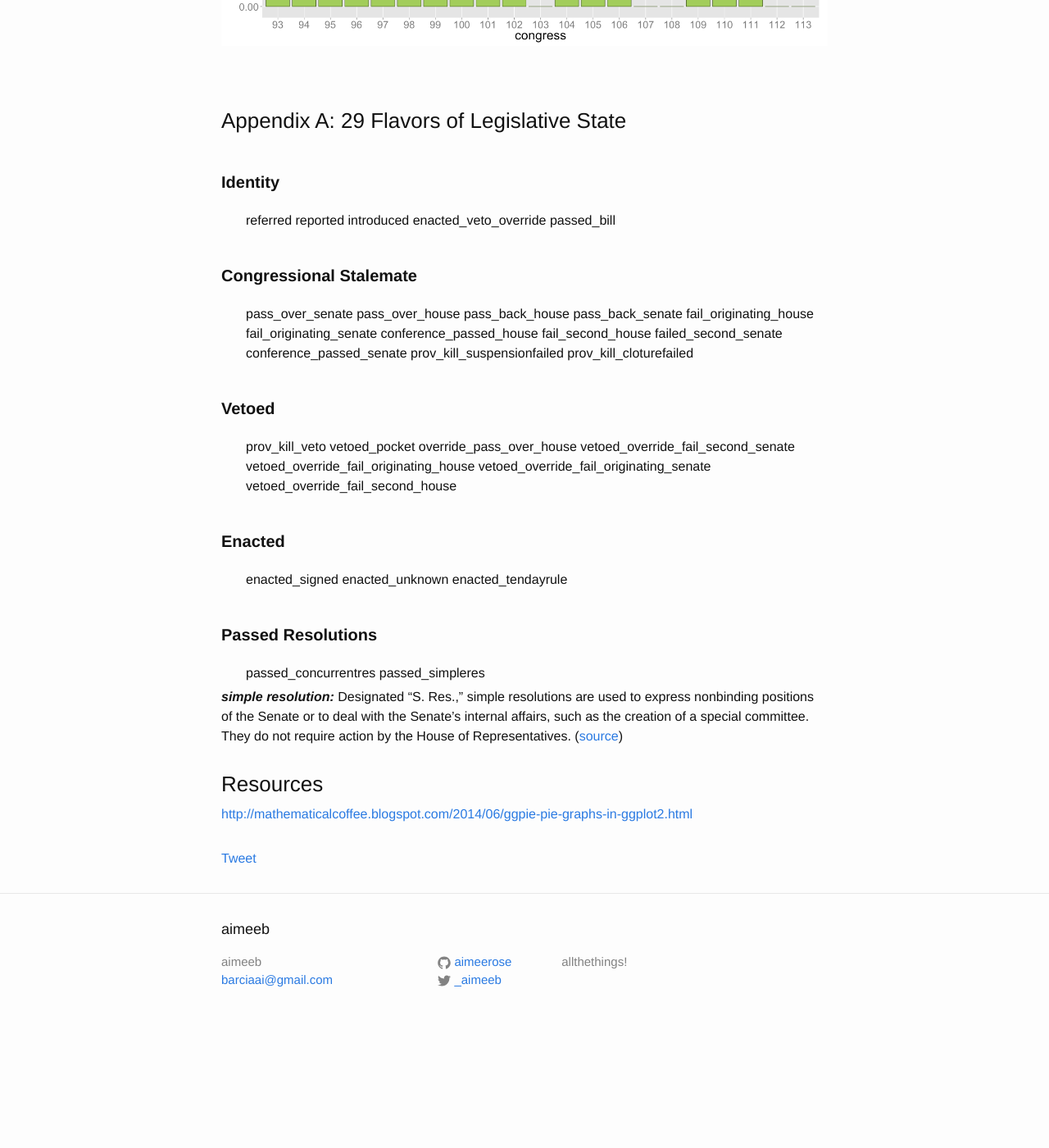
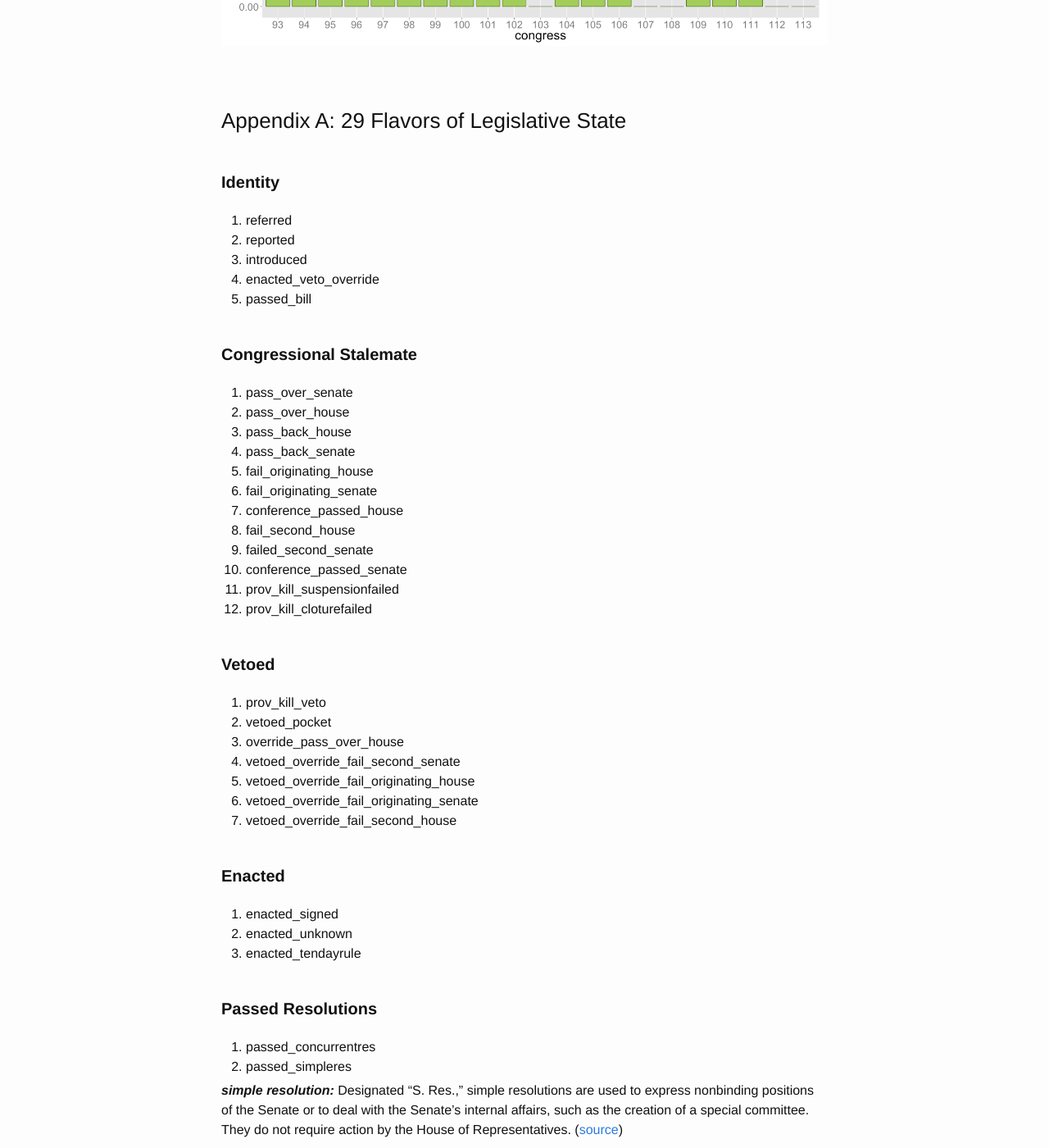
Before and after one commit to AimeeRose/aimeerose.github.io, a Jekyll site: the page built from _posts/2015-01-05-does-obama-veto-alot.markdown, in a window 1280 px wide and 1400 px high, scrolled down 3217 px. Shown: the whole window at 82% size. Built offline with Jekyll 4.4.1, drawn with Linux system fonts in a browser that asks for light colours; comment, search, counter and statistics services are not loaded; before the commit the page ends 4474 px from its top, so only the background shows below that.

```diff
--- a/_posts/2015-01-05-does-obama-veto-alot.markdown
+++ b/_posts/2015-01-05-does-obama-veto-alot.markdown
@@ -64,55 +64,55 @@ categories: r politics statistics
 <div id="identity" class="section level4">
 <h4>Identity</h4>
 <ul style="list-style-type: decimal">
-referred
-reported
-introduced
-enacted_veto_override
-passed_bill
+<li>referred</li>
+<li>reported</li>
+<li>introduced</li>
+<li>enacted_veto_override</li>
+<li>passed_bill</li>
 </ul>
 </div>
 <div id="congressional-stalemate" class="section level4">
 <h4>Congressional Stalemate</h4>
 <ul style="list-style-type: decimal">
-pass_over_senate
-pass_over_house
-pass_back_house
-pass_back_senate
-fail_originating_house
-fail_originating_senate
-conference_passed_house
-fail_second_house
-failed_second_senate
-conference_passed_senate
-prov_kill_suspensionfailed
-prov_kill_cloturefailed
+<li>pass_over_senate</li>
+<li>pass_over_house</li>
+<li>pass_back_house</li>
+<li>pass_back_senate</li>
+<li>fail_originating_house</li>
+<li>fail_originating_senate</li>
+<li>conference_passed_house</li>
+<li>fail_second_house</li>
+<li>failed_second_senate</li>
+<li>conference_passed_senate</li>
+<li>prov_kill_suspensionfailed</li>
+<li>prov_kill_cloturefailed</li>
 </ul>
 </div>
 <div id="vetoed" class="section level4">
 <h4>Vetoed</h4>
 <ul style="list-style-type: decimal">
-prov_kill_veto
-vetoed_pocket
-override_pass_over_house
-vetoed_override_fail_second_senate
-vetoed_override_fail_originating_house
-vetoed_override_fail_originating_senate
-vetoed_override_fail_second_house
+<li>prov_kill_veto</li>
+<li>vetoed_pocket</li>
+<li>override_pass_over_house</li>
+<li>vetoed_override_fail_second_senate</li>
+<li>vetoed_override_fail_originating_house</li>
+<li>vetoed_override_fail_originating_senate</li>
+<li>vetoed_override_fail_second_house</li>
 </ul>
 </div>
 <div id="enacted" class="section level4">
 <h4>Enacted</h4>
 <ul style="list-style-type: decimal">
-enacted_signed
-enacted_unknown
-enacted_tendayrule
+<li>enacted_signed</li>
+<li>enacted_unknown</li>
+<li>enacted_tendayrule</li>
 </ul>
 </div>
 <div id="passed-resolutions" class="section level4">
 <h4>Passed Resolutions</h4>
 <ul style="list-style-type: decimal">
-passed_concurrentres
-passed_simpleres
+<li>passed_concurrentres</li>
+<li>passed_simpleres</li>
 </ul>
 <p><strong><em>simple resolution:</em></strong> Designated “S. Res.,” simple resolutions are used to express nonbinding positions of the Senate or to deal with the Senate’s internal affairs, such as the creation of a special committee. They do not require action by the House of Representatives. (<a href="https://www.senate.gov/reference/glossary_term/simple_resolution.htm">source</a>)</p>
 </div>
```
Also changed, not shown: other parts of _posts/2015-01-05-does-obama-veto-alot.markdown (+0 -19 lines), 1 other file.
